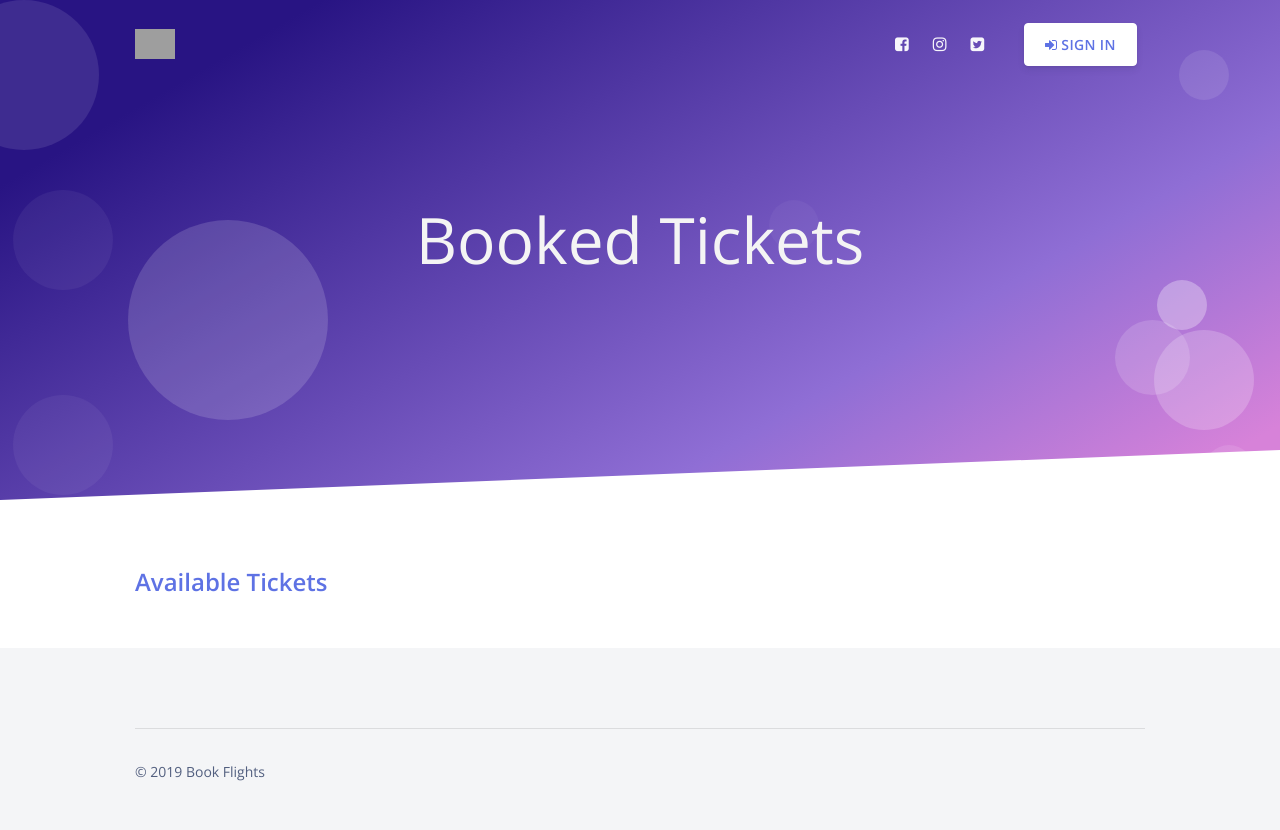
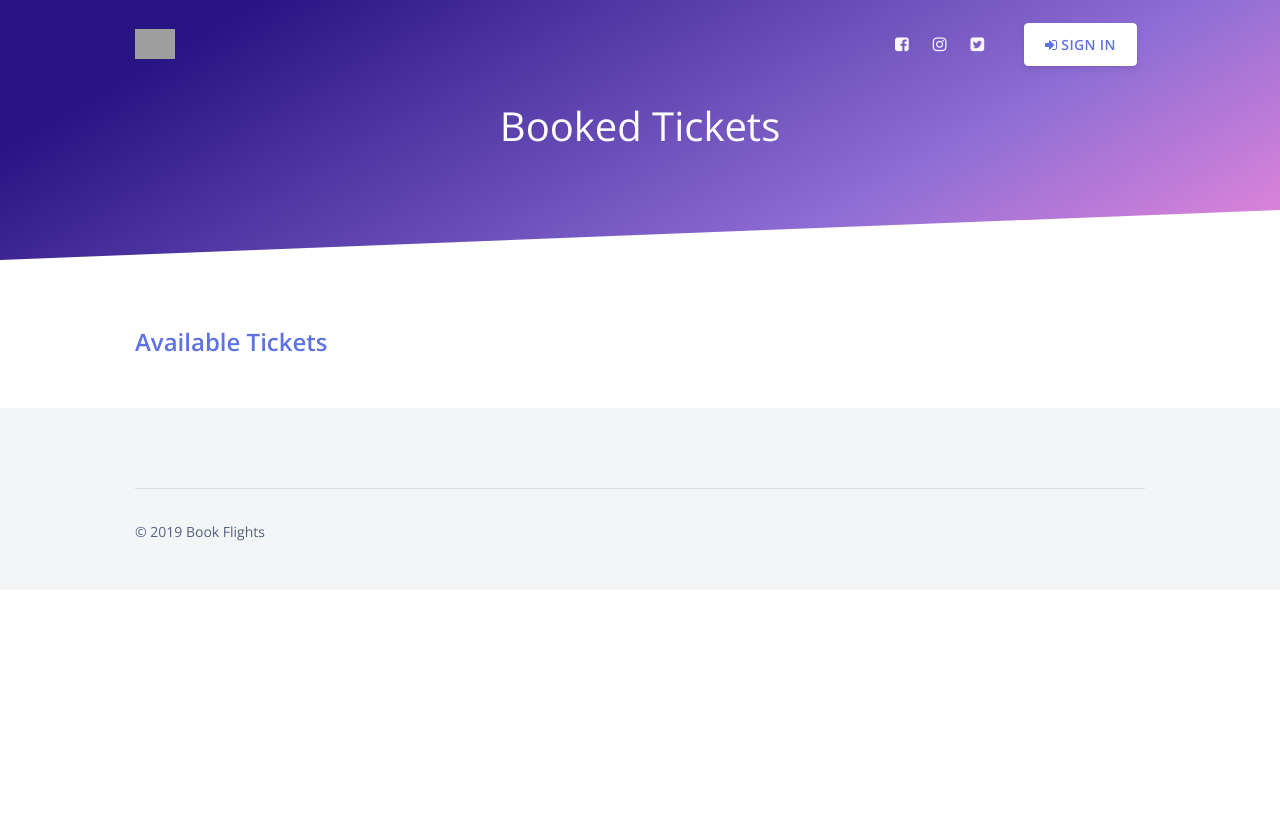
Before and after one commit to IbrahimAlSuhaim/Booking-Flights, a PHP site: page /BookedTickets in a window 1280 px wide. After the commit the page ends 541 px from the top, so only its background shows below. Run offline with PHP 8.4, Linux system fonts and the light colour scheme; a user stored in the database is signed in; data comes from the database, SQL or seed files in the repository; grey boxes are pictures that could not be loaded.

Commit message:
change on style of my booked tickets

```diff
--- a/BookedTickets.php
+++ b/BookedTickets.php
@@ -7,7 +7,7 @@ $id = $_SESSION['user_id'];
 
 
 
-  $sql_BookedTickets = ' SELECT * FROM flights, booked_tickets WHERE flights.flight_id = booked_tickets.flight_id AND booked_tickets.user_id = "'.$id.'" ';
+  $sql_BookedTickets = ' SELECT * FROM flights, booked_tickets, passengers WHERE flights.flight_id = booked_tickets.flight_id AND booked_tickets.user_id = "'.$id.'" ';
   $result_BookedTickets = mysqli_query($con,$sql_BookedTickets)
 ?>
 <!--
@@ -32,7 +32,7 @@ $id = $_SESSION['user_id'];
   <meta name="viewport" content="width=device-width, initial-scale=1, shrink-to-fit=no">
   <meta name="description" content="Book flight tickets">
   <meta name="author" content="SWE444 Project">
-  <title>Book Flights System</title>
+  <title>Booked tickets</title>
   <!-- Favicon -->
   <link href="./assets/img/brand/favicon.png" rel="icon" type="image/png">
   <!-- Fonts -->
@@ -92,25 +92,16 @@ $id = $_SESSION['user_id'];
 * The above copyright notice and this permission notice shall be included in all copies or substantial portions of the Software. -->
     <div class="position-relative">
       <!-- Hero for FREE version -->
-      <section class="section section-lg section-hero section-shaped">
+      <section class="section-shaped">
         <!-- Background circles -->
         <div class="shape shape-style-1 shape-primary">
-          <span class="span-150"></span>
-          <span class="span-50"></span>
-          <span class="span-50"></span>
-          <span class="span-75"></span>
-          <span class="span-100"></span>
-          <span class="span-75"></span>
-          <span class="span-50"></span>
-          <span class="span-100"></span>
-          <span class="span-50"></span>
-          <span class="span-100"></span>
+
         </div>
         <div class="container shape-container d-flex align-items-center py-lg">
           <div class="col px-0">
-            <div class="row align-items-center justify-content-center">
-              <div class="col-lg-6 text-center">
-                <h1 id="mainText" style="font-size: 4rem; color: #f4f4f4; font-weight: 300;">Booked Tickets</h1>
+            <div class="row">
+              <div class="col-lg-12">
+                <h1 class="font-weight-300 text-center text-white">Booked Tickets</h1>
               </div>
             </div>
           </div>
@@ -125,13 +116,23 @@ $id = $_SESSION['user_id'];
         <section class="section pb-0 section-components">
           <div class="container mb-5">
             <!-- Inputs -->
-            <h3 class="h4 text-primary font-weight-bold mb-4" id="search">Available Tickets</h3>
+            <h3 class="h4 text-primary font-weight-bold mb-4">Available Tickets</h3>
             <?php
 
 while($row=mysqli_fetch_array($result_BookedTickets)){
     echo '
     <div class="col-lg-8 col-sm-12 text-center py-2 mx-auto mb-3">
       <div class="card card-lift shadow border-0">
+        <div class="card-header pt-2 pb-0">
+          <div class="row">
+            <div class="col-6">
+              <p class="text-left">Passenger name: '.$row['first_name'].' '.$row['family_name'].'</p>
+            </div>
+            <div class="col-6">
+              <p class="text-right font-weight-bold text-muted">'.$row['flight_number'].'</p>
+            </div>
+          </div>
+        </div>
         <div class="card-body">
           <div class="row justify-content-center">
             <div class="col-4">
@@ -147,8 +148,12 @@ while($row=mysqli_fetch_array($result_BookedTickets)){
               <span class="d-block mb-1">'.$row['to'].'</span>
             </div>
           </div>
-
-          <button class="btn btn-1 btn-warning mt-4" type="button">Details</button>
+          <hr class="py-0 mt-0 mb-0">
+          <div class="row">
+            <div class="col-12 text-right">
+              <a class="btn btn-link text-info mb-0">Details</a>
+            </div>
+          </div>
         </div>
       </div>
 
--- a/header.php
+++ b/header.php
@@ -4,15 +4,6 @@
       <a class="navbar-brand mr-lg-5" href="./index">
         <img src="./assets/img/brand/white.png" alt="brand">
       </a>
-      <!-- START -->
-      <?php
-      if(isset($_COOKIE['email'])||isset($_SESSION['email'])) {
-
-        echo' <a href="BookedTickets.php" class="btn btn-1 btn-primary btn-sm" type="" data-hide="">Booked Tickets</a> ';
-
-      }
-      ?>
-      <!-- END -->
       <button class="navbar-toggler" type="button" data-toggle="collapse" data-target="#navbar_global" aria-controls="navbar_global" aria-expanded="false" aria-label="Toggle navigation">
         <span class="navbar-toggler-icon"></span>
       </button>
@@ -32,6 +23,20 @@
             </div>
           </div>
         </div>
+      <?php
+      if(isset($_COOKIE['email'])||isset($_SESSION['email'])) {
+        echo '
+        <ul class="navbar-nav navbar-nav-hover align-items-lg-center">
+          <li class="nav-item">
+            <a href="./BookedTickets" class="nav-link" role="button" data-toggle="tooltip" title="Manage your tickets">
+              <i class="ni ni-collection d-lg-none"></i>
+              <span class="nav-link-inner--text">My Tickets</span>
+            </a>
+          </li>
+        </ul>
+        ';
+      }
+       ?>
         <ul class="navbar-nav align-items-lg-center ml-lg-auto">
           <li class="nav-item">
             <a class="nav-link nav-link-icon" href="https://www.facebook.com/" target="_blank" data-toggle="tooltip" title="Like us on Facebook">
@@ -50,6 +55,7 @@
               <i class="fa fa-twitter-square"></i>
               <span class="nav-link-inner--text d-lg-none">Twitter</span>
             </a>
+            <hr class="d-lg-none d-block">
           </li>
           <?php
             if(isset($_COOKIE['email'])||isset($_SESSION['email'])) {
@@ -59,7 +65,7 @@
 
               echo '
               <li class="nav-item">
-                <span class="text-primary d-lg-none d-block">Welcome '.$first_name.'</span>
+                <span class="text-primary d-lg-none d-block mb-2">Welcome '.$first_name.'</span>
                 <span class="text-white d-none d-lg-block">Welcome '.$first_name.'</span>
               </li>
               <li class="nav-item d-block ml-lg-4">
```
Lines whose indentation alone changed are shown as unchanged.
